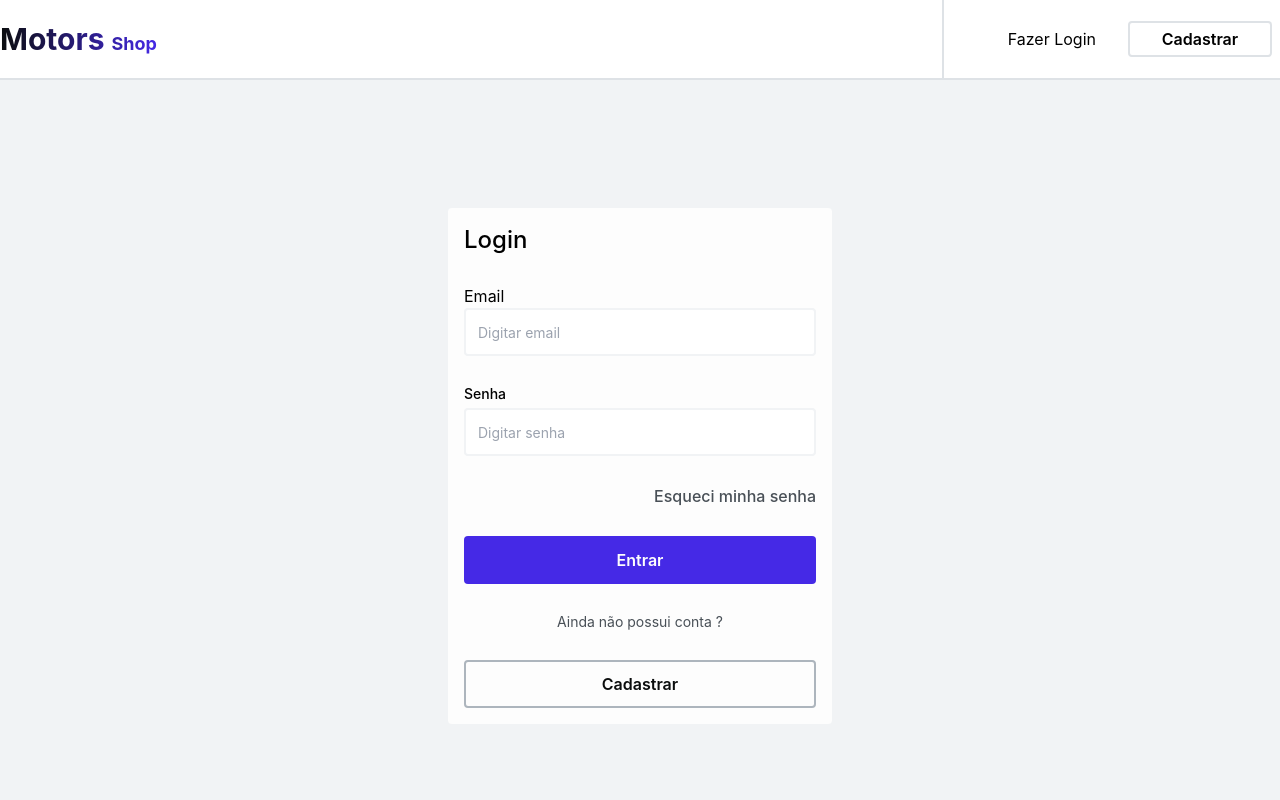
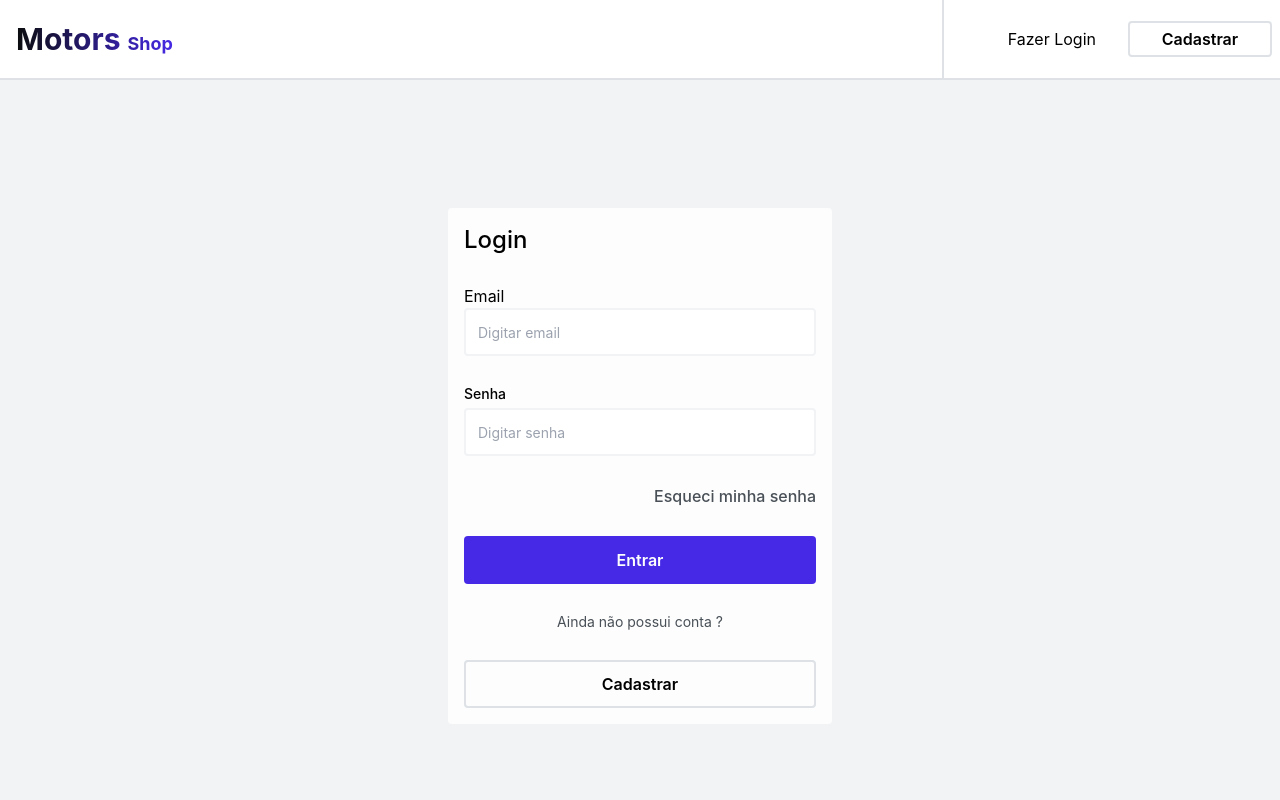
Before and after one commit to ProjectFullstackG18/motorsshop-frontend, a Next.js app: page /login in a window 1280 px wide. Shown: the top 800 px of the page. Built offline with nearby package versions, Linux system fonts and the light colour scheme; no server answers.

Commit message:
fix: useEffect in header

```diff
--- a/src/components/asideFilter/index.tsx
+++ b/src/components/asideFilter/index.tsx
@@ -13,7 +13,7 @@ interface iInfoProps {
 export const AsideFilter: React.FC = ({ setCars }: ICarRetrieve[] | any) => {
   const [info, setInfo] = useState<iInfoProps>({} as any);
   const [isLoading, setIsLoading] = useState(true);
-  const [valueClick, setValueClick] = useState({} as any);
+  const [valueClick, setValueClick] = useState({} as string | number);
 
   useEffect(() => {
     const getFilter = async () => {
@@ -49,14 +49,6 @@ export const AsideFilter: React.FC = ({ setCars }: ICarRetrieve[] | any) => {
         <div className="flex flex-col">
           <div className="font-lexend font-semibold text-2xl my-8">Marca</div>
           <ul>
-            <li>
-              <button
-                onClick={() => setValueClick("")}
-                className="cursor-pointer font-lexend font-medium text-lg text-grey3"
-              >
-                General Motors
-              </button>
-            </li>
             {info.brands.map((inf: string) => {
               return (
                 <li key={inf}>
--- a/src/components/header/header.tsx
+++ b/src/components/header/header.tsx
@@ -22,11 +22,11 @@ export const Header = () => {
       } catch (error) {}
     };
     checkIsLogged();
-  });
+  }, []);
 
   return (
     <header className="h-20 border-b-2 bg-whiteFixed border-grey6">
-      <div className=" pr-2 max-w-screen-2xl mx-auto flex justify-between items-center h-full">
+      <div className=" pr-2 pl-4 max-w-screen-2xl mx-auto flex justify-between items-center h-full">
         <Link href={"/"}>
           <h2 className="text-transparent bg-gradient-to-r from-grey0 to-brand1 bg-clip-text text-3xl font-bold">
             Motors <span className="text-transparent text-lg">Shop</span>
--- a/src/pages/login.tsx
+++ b/src/pages/login.tsx
@@ -90,11 +90,12 @@ const Login: React.FC = () => {
         <h2 className="text-sm font-normal text-center text-grey2">
           Ainda não possui conta ?
         </h2>
-        <Button
-          type="button"
-          text="Cadastrar"
-          className="p-2 border-2 border-grey4 text-grey0 font-semibold rounded h-12"
-        />
+        <Link
+          className="border-2 border-grey6 rounded h-12 font-semibold text-center pt-[10px]"
+          href={"/register"}
+        >
+          Cadastrar
+        </Link>
       </form>
       <Footer />
     </div>
```
